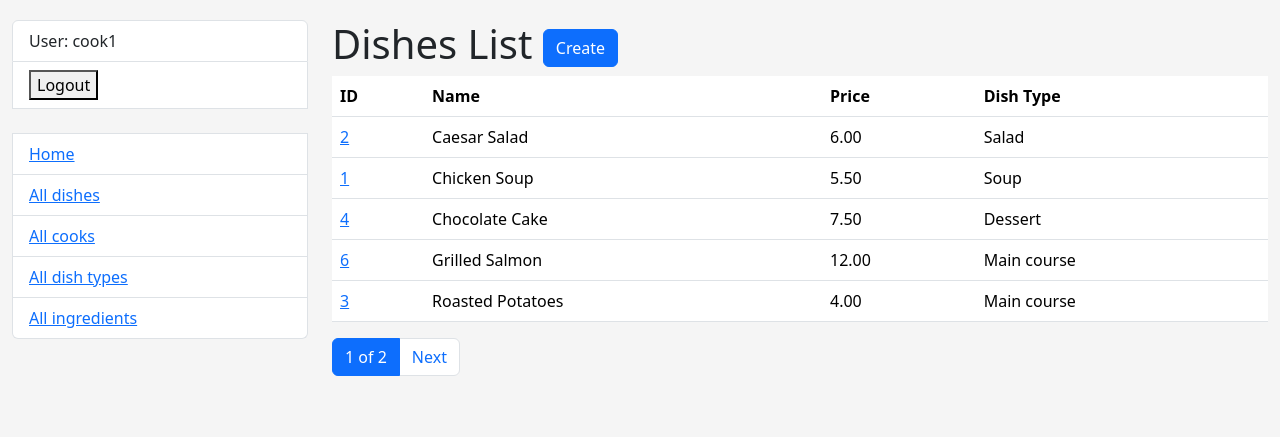
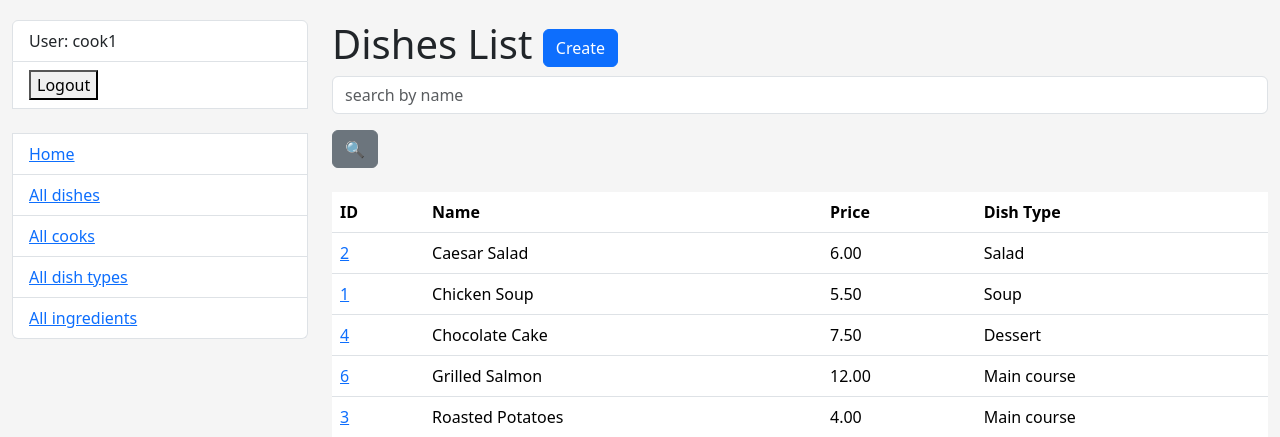
Before and after one commit to StrawHato/kitchen-mate, a Django app: page /kitchen/dishes/ in a window 1280 px wide. Shown: the top 437 px of the page. Run offline with Django 5.2, Linux system fonts and the light colour scheme; a user stored in the database is signed in; data comes from the database, SQL or seed files in the repository; some libraries are stand-ins or nearby versions.

Commit message:
Add dish search

```diff
--- a/kitchen/forms.py
+++ b/kitchen/forms.py
@@ -53,3 +53,12 @@ class DishTypeSearchForm(forms.Form):
         label="",
         widget=forms.TextInput(attrs={"placeholder": "search by name"}),
     )
+
+
+class DishSearchForm(forms.Form):
+    name = forms.CharField(
+        max_length=100,
+        required=False,
+        label="",
+        widget=forms.TextInput(attrs={"placeholder": "search by name"}),
+    )
--- a/kitchen/views.py
+++ b/kitchen/views.py
@@ -6,7 +6,7 @@ from django.shortcuts import render, redirect
 from django.urls import reverse_lazy
 from django.views import generic
 
-from kitchen.forms import DishForm, CookCreationForm, CookExperienceUpdateForm, DishTypeSearchForm
+from kitchen.forms import DishForm, CookCreationForm, CookExperienceUpdateForm, DishTypeSearchForm, DishSearchForm
 from kitchen.models import DishType, Cook, Ingredient, Dish
 
 
@@ -30,8 +30,22 @@ def index(request: HttpRequest) -> HttpResponse:
 
 class DishListView(LoginRequiredMixin, generic.ListView):
     model = Dish
-    queryset = Dish.objects.all().select_related("dish_type")
     paginate_by = 5
+
+    def get_context_data(self, *, object_list=None, **kwargs):
+        context = super(DishListView, self).get_context_data(**kwargs)
+        name = self.request.GET.get("name", "")
+        context["search_form"] = DishSearchForm(
+            initial={"name": name},
+        )
+        return context
+
+    def get_queryset(self):
+        queryset = Dish.objects.select_related("dish_type")
+        form = DishSearchForm(self.request.GET)
+        if form.is_valid():
+            queryset = queryset.filter(name__icontains=form.cleaned_data["name"])
+        return queryset
 
 
 class DishDetailView(LoginRequiredMixin, generic.DetailView):
--- a/templates/kitchen/dish_list.html
+++ b/templates/kitchen/dish_list.html
@@ -1,9 +1,16 @@
 {% extends "base.html" %}
+{% load crispy_forms_filters %}
 
 {% block content %}
   <h1>Dishes List
     <a href="{% url 'kitchen:dish-create' %}" class="btn btn-primary">Create</a>
   </h1>
+  <form method="get" action="" class="form-inline">
+    {{ search_form|crispy }}
+    <input class="btn btn-secondary" type="submit" value="🔍">
+  </form>
+  <br>
+
   {% if dish_list %}
     <table class="table">
       <tr>
```
